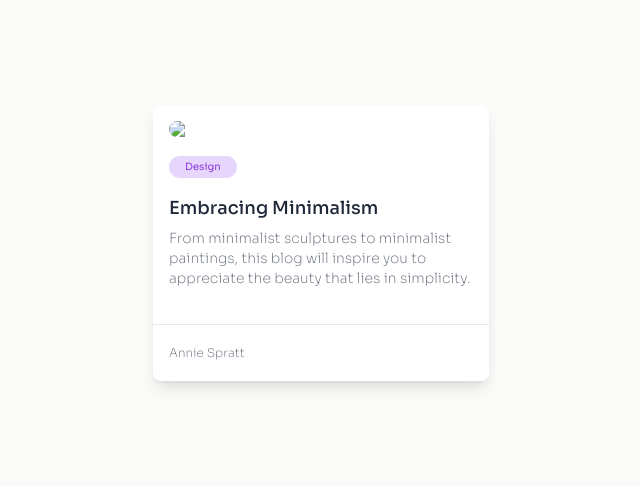
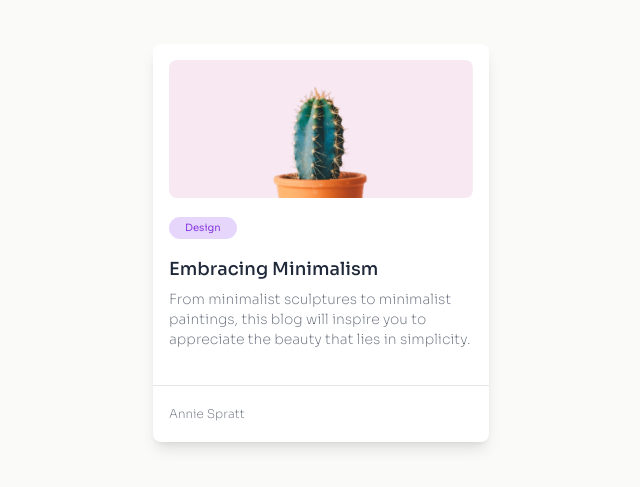
Before and after one commit to HighOnJalapenos/devChallenges-Minimal-Blog-Card, a plain HTML site: page index.html in a window 1280 px wide. Shown: the part 157-644 px from the top of the page, without its empty margins (319-959 px from the left). Drawn offline with nearby package versions, Linux system fonts and the light colour scheme; the site is published under a folder, as on GitHub Pages, so addresses that start at the root find nothing.

Commit message:
path for image changed

```diff
--- a/index.html
+++ b/index.html
@@ -28,7 +28,7 @@
     <div class="h-screen w-screen flex justify-center items-center bg-[#FAFAF9]">
         <div class="w-[336px] bg-white rounded-lg shadow-lg">
             <div class="p-4">
-                <img src="/images/cactus_img.jpg" class="w-full h-auto rounded-lg mb-4" />
+                <img src="./images/cactus_img.jpg" class="w-full h-auto rounded-lg mb-4" />
                 <div
                     class="text-[10px] leading-none inline-block text-[#883AE1] bg-[#E6D6FC] rounded-full px-4 py-[6px] mb-4">
                     Design
```
